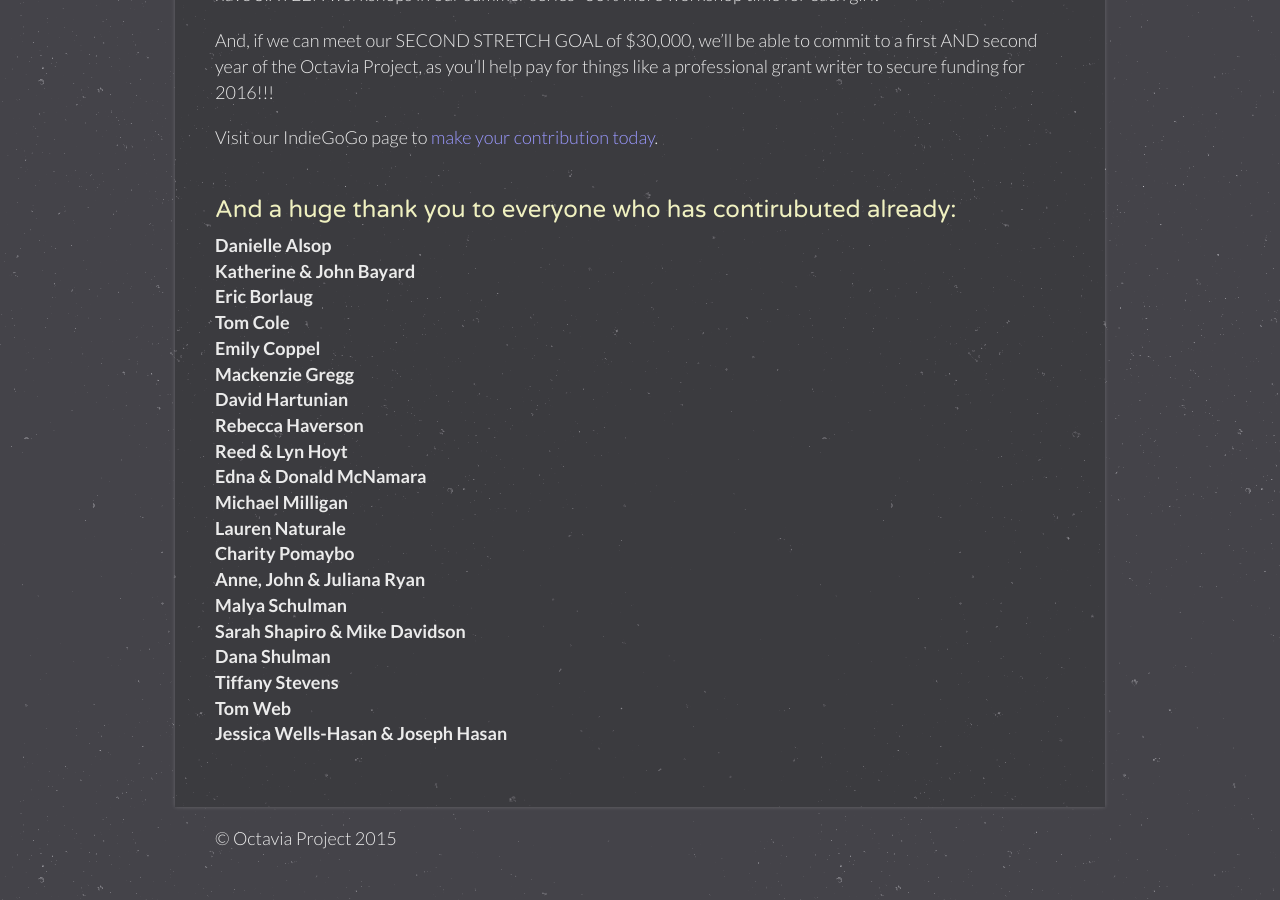
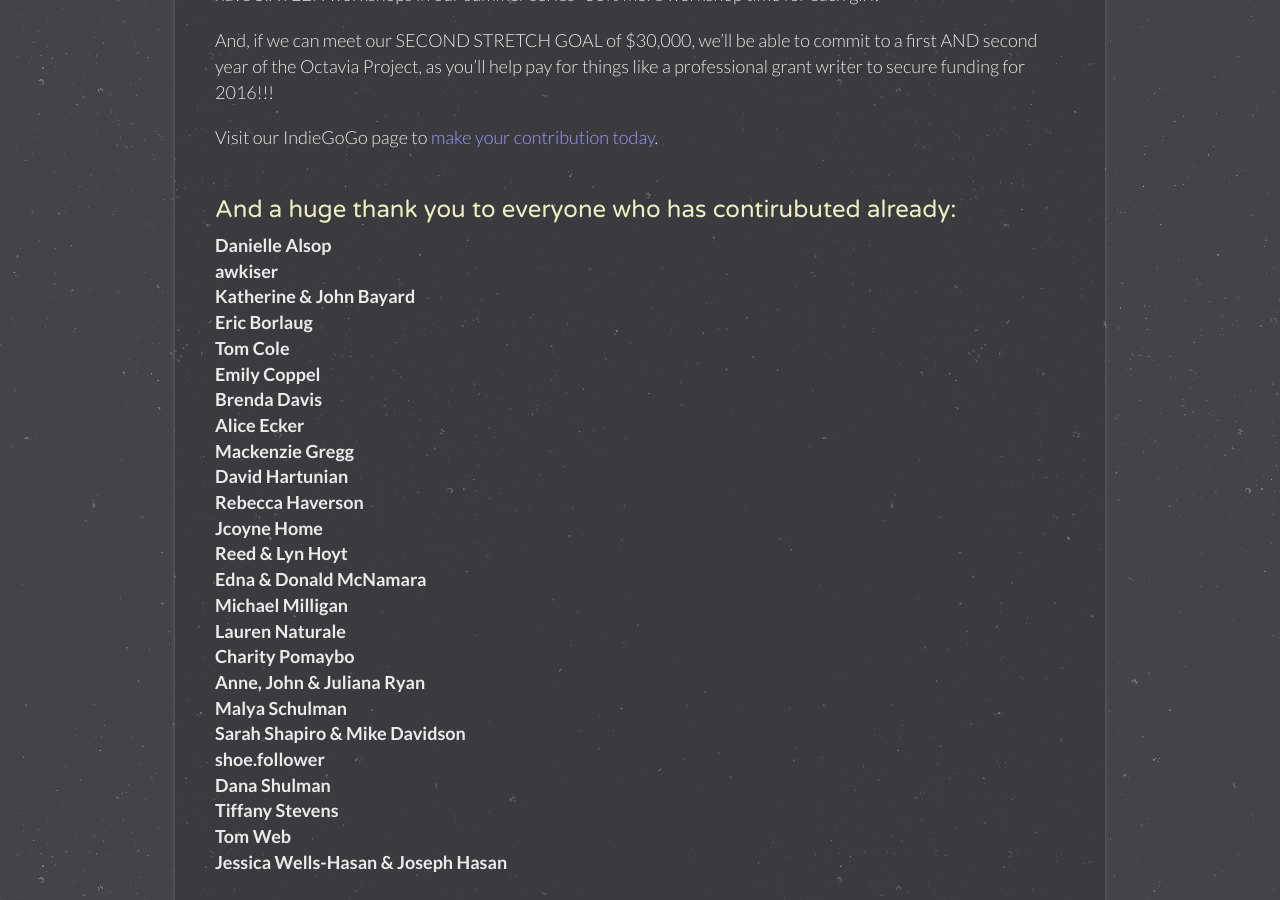
Before and after one commit to OctaviaProject/octaviaproject.github.io, a Jekyll site: the page built from donate.html, in a window 1280 px wide and 900 px high, scrolled down 1064 px. Built offline with Jekyll 4.4.1, drawn with Linux system fonts in a browser that asks for light colours.

Commit message:
Added donors

```diff
--- a/donate.html
+++ b/donate.html
@@ -44,13 +44,17 @@
       <h3>And a huge thank you to everyone who has contirubuted already:</h3>
       <p><b>
           Danielle Alsop<br>
+          awkiser<br>
           Katherine & John Bayard<br>
           Eric Borlaug<br>
           Tom Cole<br>
           Emily Coppel<br>
+          Brenda Davis<br>
+          Alice Ecker<br>
           Mackenzie Gregg<br>
           David Hartunian<br>
           Rebecca Haverson<br>
+          Jcoyne Home<br>
           Reed & Lyn Hoyt<br>
           Edna & Donald McNamara<br>
           Michael Milligan<br>
@@ -59,6 +63,7 @@
           Anne, John & Juliana Ryan<br>
           Malya Schulman<br>
           Sarah Shapiro & Mike Davidson<br>
+          shoe.follower<br>
           Dana Shulman<br>
           Tiffany Stevens<br>
           Tom Web<br>
```
